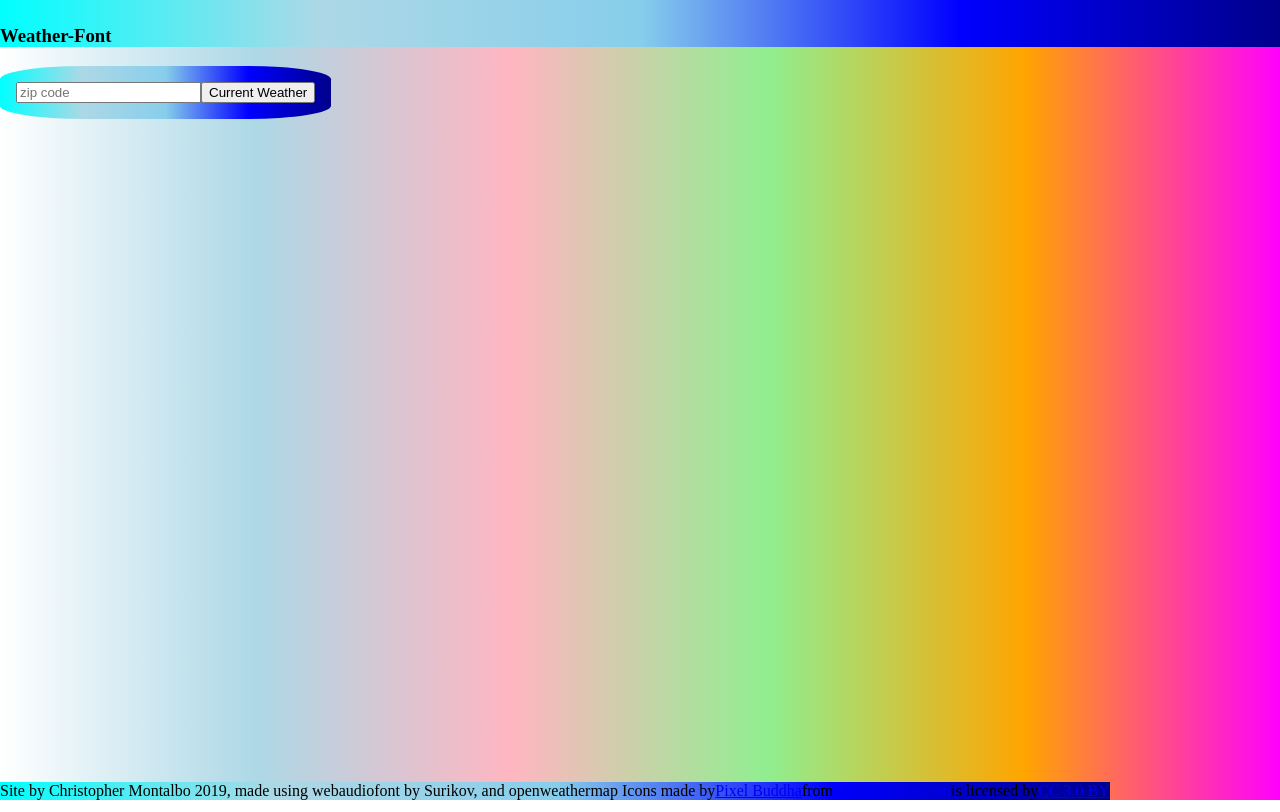
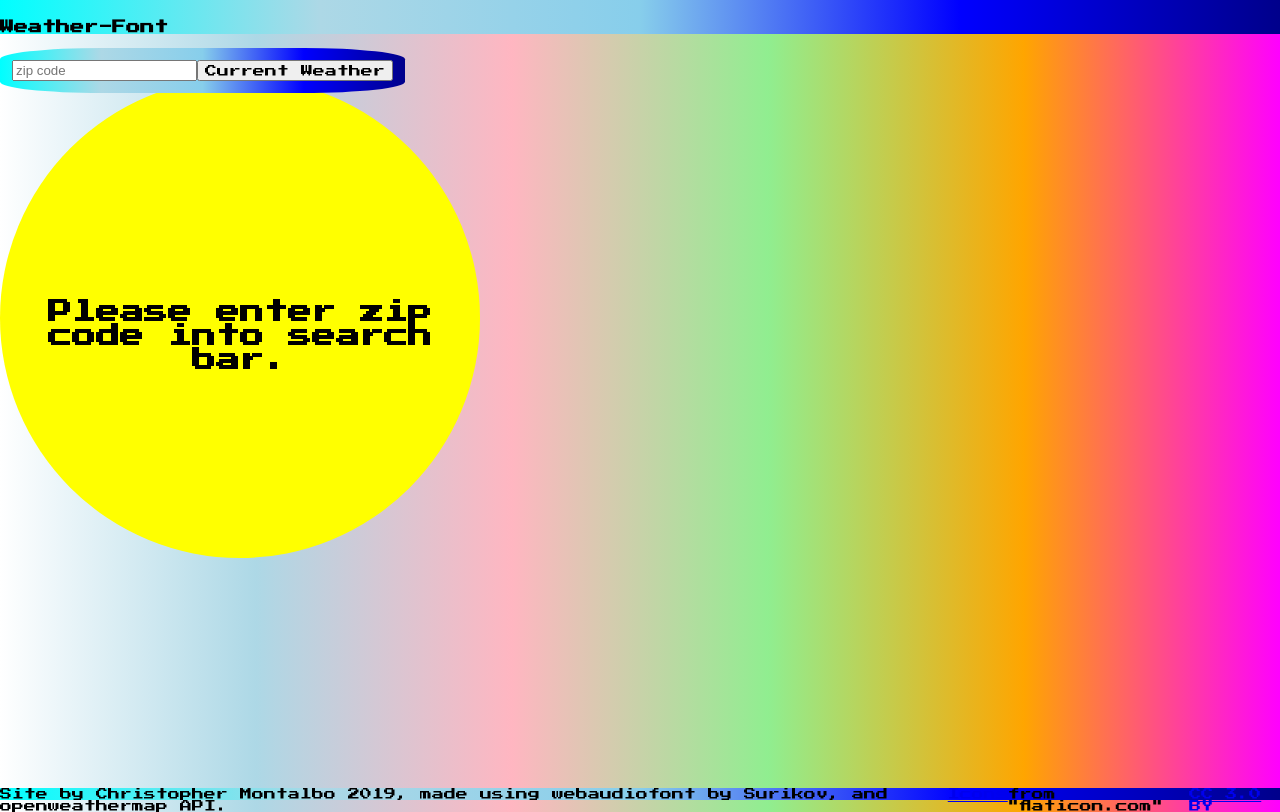
Before and after one commit to Montyrivers/script-tone, a plain HTML site: page index.html in a window 1280 px wide. Drawn offline with nearby package versions, Linux system fonts and the light colour scheme; a script that the page names is missing.

Commit message:
Created top page landing styling.

```diff
--- a/index.html
+++ b/index.html
@@ -15,7 +15,7 @@
   <script src='https://surikov.github.io/webaudiofontdata/sound/0140_SoundBlasterOld_sf2.js'></script>
 
   <script defer src="script.js"></script>
-
+  <link href="https://fonts.googleapis.com/css?family=Press+Start+2P&display=swap" rel="stylesheet">
   <link rel="stylesheet" href="style.css">
 </head>
 
@@ -29,6 +29,9 @@
       <button>Current Weather</button>
     </section>
     <section class="weather-stats">
+      <article>
+        <h1>Please enter zip code into search bar.</h1>
+      </article>
     </section>
     <section class="chords">
       <p id="clouds">Clouds</p>
@@ -60,10 +63,10 @@
   <section class="weather-stats">
   </section>
 
-  <footer>Site by Christopher Montalbo 2019, made using webaudiofont by Surikov, and openweathermap
-    Icons made by <a href="https://www.flaticon.com/authors/pixel-buddha" title="Pixel Buddha">Pixel Buddha</a>
-    from <a href="https://www.flaticon.com/" title="Flaticon">www.flaticon.com</a> is licensed by <a
-      href="http://creativecommons.org/licenses/by/3.0/" title="Creative Commons BY 3.0" target="_blank">CC 3.0 BY</a>
+  <footer>Site by Christopher Montalbo 2019, made using webaudiofont by Surikov, and openweathermap API.<br>
+    <a href="https://www.flaticon.com/">Icons</a>
+    from "flaticon.com"<a href="http://creativecommons.org/licenses/by/3.0/" title="Creative Commons BY 3.0"
+      target="_blank">CC 3.0 BY</a>
   </footer>
 </body>
 
--- a/script.js
+++ b/script.js
@@ -201,6 +201,7 @@ majorDoTop.addEventListener("click", playCfive);
 //Weather API by-ZIP Call
 const APIKey = 'f6173d9c1bfcc2cc8e514e4c1c85f90c'
 const cityByZip = 'api.openweathermap.org/data/2.5/weather?zip=,us'
+const cityByCity = ''
 const weatherSearchButton = document.querySelector('button');
 const input = document.querySelector('input');
 
@@ -238,8 +239,9 @@ const weatherByZip = () => {
     console.log(response.data.name); // name of nearest data node based on zip
     const condition = response.data.weather[0].main //data object key to be parsed when selecting render function.
     const windDir = response.data.wind.deg;
+    const windDirFloor = Math.floor(windDir * 1);
     const ifDirection = (dir) => {
-      if (dir === undefined) {
+      if (dir === false) {
         return "None"
       } else {
         return dir;
@@ -356,7 +358,7 @@ const weatherByZip = () => {
         <li>Humidity Index: ${humidity}</li>
         <li>Wind Speed: ${windSpd}kph, ${windSpdMph}mph</li>
         <li>Gusts: ${ifGusts(windGst, windGstMph)}</li>
-        <li>Wind Direction: ${ifDirection(windDir)} Degrees ${windCompass(windDir)} </li>`
+        <li>Wind Direction: ${ifDirection(windDir)} Degrees ${windCompass(windDirFloor)} </li>`
       statsSection.appendChild(stats);
       if (weath === "Clear") {  //If statements governing which elements are hidden and which are altered and displayed.
         scaleArtReset();
@@ -569,7 +571,7 @@ const weatherByZip = () => {
         return
       }
     }
-    clearSky("Snow");  // function call to determine page layout based on string returned by condition variable. so far I've found Clear, Clouds, Haze, Rain, Fog, Mist, Snow?, can substitute condition argument for condition string to test layouts.
+    clearSky(condition);  // function call to determine page layout based on string returned by condition variable. so far I've found Clear, Clouds, Haze, Rain, Fog, Mist, Snow?, can substitute condition argument for condition string to test layouts.
   });
   return
 }
--- a/style.css
+++ b/style.css
@@ -1,11 +1,29 @@
 html {
-  font-size: 16px;
+  font-size: 12px;
+  font-family: 'Press Start 2P', cursive;
+}
+button {
+  font-size: 1em;
+  font-family: 'Press Start 2P', cursive;
 }
 header {
   height: 20% ;
   margin: 0;
   padding-top: .5%;
   background: linear-gradient(to right, cyan, lightblue, skyblue, blue, darkblue);
+}
+article {
+  height: 40em;
+  width: 40em;
+  border-radius: 100%;
+  position: relative;
+  background-color: yellow;
+  top: 30px;
+  text-align: center;
+}
+article h1 {
+  position: relative;
+  top: 190px;
 }
 h1 {
   font-size: 2em;
@@ -284,7 +302,7 @@ div {
 
 footer {
   background: linear-gradient(to right, cyan, lightblue, skyblue, blue, darkblue);
-
+height: 1em;
   position: absolute;
   bottom: 0;
   display: flex;
```
Also changed, not shown: 1 other file.
